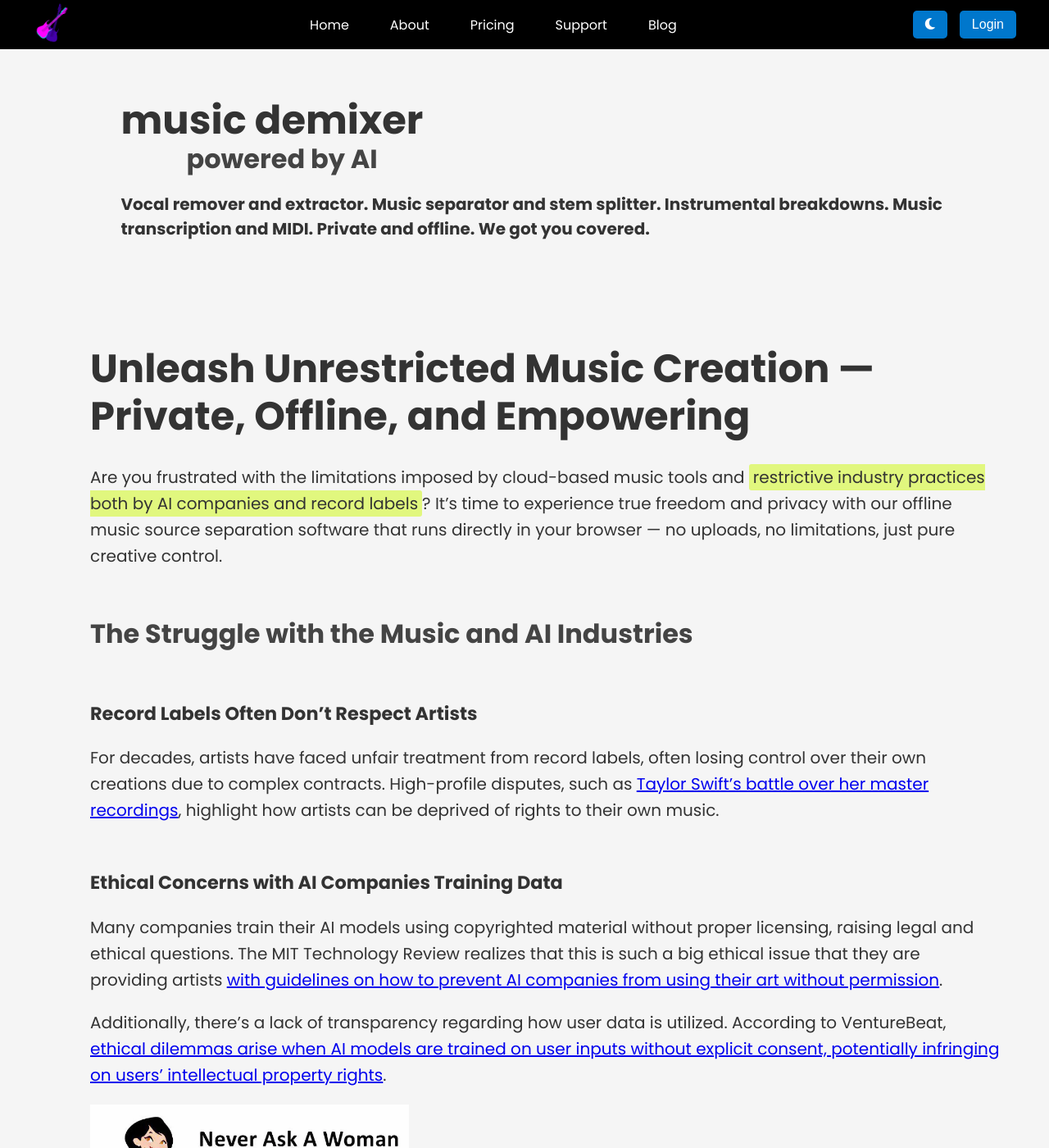
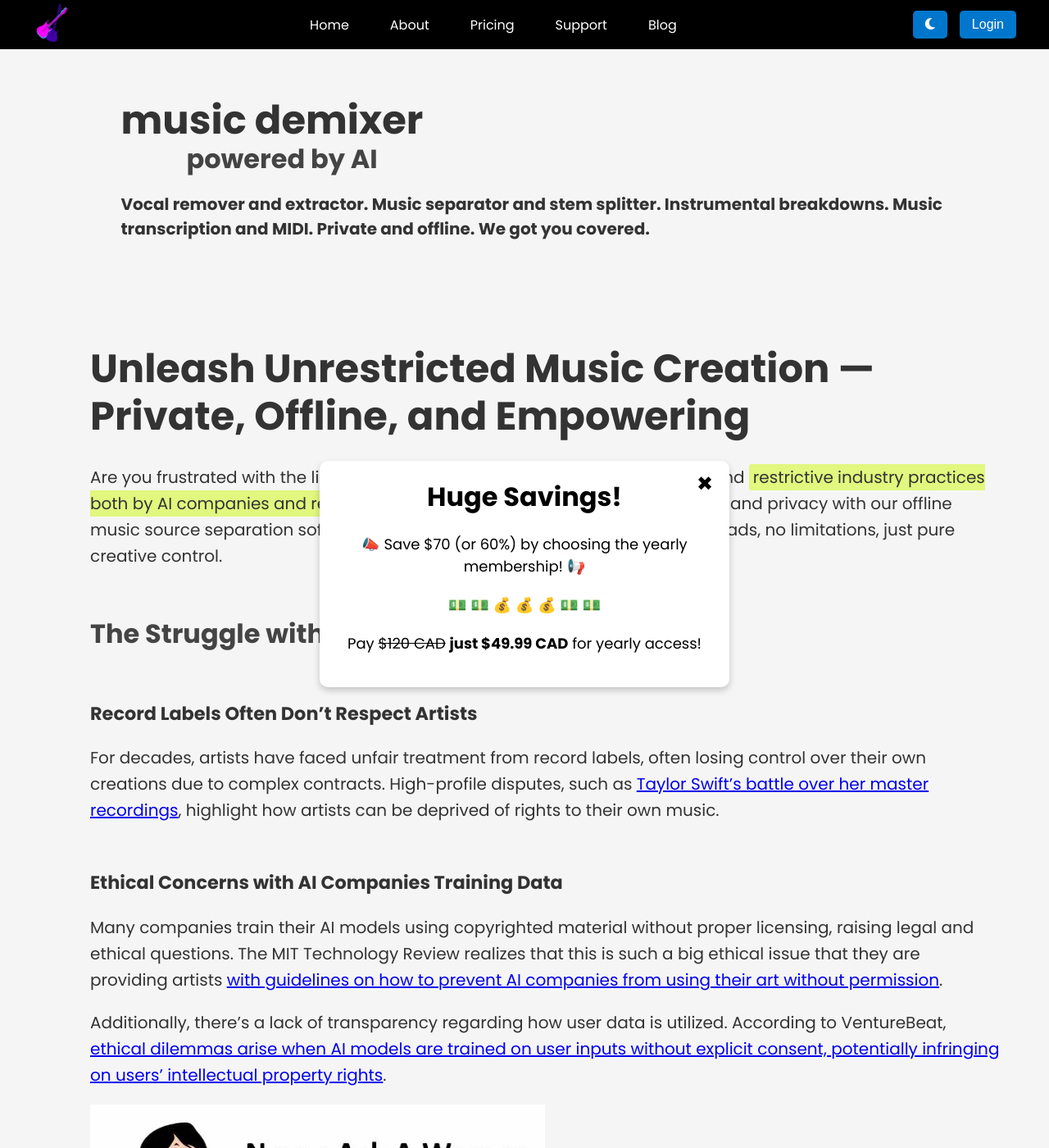
Before and after one commit to sevagh/freemusicdemixer.com, a Jekyll site: the page built from web/private-ai.md, in a window 1280 px wide and 1400 px high. Shown: the whole window at 82% size. Built offline with Jekyll 4.4.1, drawn with Linux system fonts in a browser that asks for light colours.

Commit message:
Some visual adjustments

```diff
--- a/web/_layouts/default.html
+++ b/web/_layouts/default.html
@@ -16,6 +16,15 @@
   <!-- SEO Plugin -->
   {% seo %}
 </head>
+
+<div id="popup-overlay" class="popup-overlay"></div>
+<div id="popup-banner" class="popup-banner-hidden">
+    <button class="popup-close-button" id="close-popup">✖</button>
+    <h3 class="popup-title">Huge Savings!</h3>
+    <p>📣 Save $70 (or 60%) by choosing the yearly membership! 📢</p>
+    <p>💵 💵 💰 💰 💰 💵 💵</p>
+    <p>Pay <s>$120 CAD</s> <b>just $49.99 CAD</b> for yearly access!</p>
+</div>
 
 <body>
   <header>
--- a/web/assets/css/style.scss
+++ b/web/assets/css/style.scss
@@ -258,7 +258,7 @@
 }
 
 img.responsive-img-android {
-  width: 75%; /* default width for mobile devices */
+  width: 100%; /* default width for mobile devices */
 }
 
 // Smooth scrolling
@@ -1345,6 +1345,69 @@ input[type="range"]::-moz-range-thumb {
   color: #333;
 }
 
+/* popup banner */
+.popup-banner-hidden {
+  display: none;
+}
+
+.popup-banner-shown {
+  display: flex;
+  position: fixed;
+  top: 50%;
+  left: 50%;
+  transform: translate(-50%, -50%);
+  width: auto; /* adjust width as necessary */
+  max-width: 500px; /* max-width for responsiveness */
+  background: #ffffff;
+  color: black;
+  font-size: 24px;
+  padding: 20px;
+  box-shadow: 0 4px 8px rgba(0, 0, 0, 0.2);
+  z-index: 1001;
+  flex-direction: column;
+  align-items: center;
+  border-radius: 10px;
+  text-align: center;
+}
+
+.popup-overlay {
+  position: fixed;
+  top: 0;
+  left: 0;
+  width: 100%;
+  background: rgba(0, 0, 0, 0.75);
+  z-index: 1000;
+  display: none;
+}
+
+.popup-overlay-shown {
+  display: block;
+}
+
+.popup-close-button {
+  all: unset; /* Resets all inherited styles from global button */
+  position: absolute;
+  top: 10px;
+  right: 10px;
+  cursor: pointer;
+  font-size: 24px;
+  background: none; /* Explicitly ensure no background */
+  border: none;
+  color: black; /* Set color explicitly */
+  padding: 0 10px 0 10px; /* Reset padding */
+}
+
+// now write popup-close-button hover
+.popup-close-button:hover {
+  color: red;
+  background: white;
+}
+
+.popup-title {
+  font-size: 32px;
+  margin-bottom: 20px;
+}
+
 @media (max-width: 1000px) {
   .wizard-container {
     width: 600px;
@@ -1357,7 +1420,7 @@ input[type="range"]::-moz-range-thumb {
   }
 
   img.responsive-img-android {
-    width: 25%; /* Width for larger screens */
+    width: 50%;
   }
 }
 
@@ -1387,6 +1450,10 @@ input[type="range"]::-moz-range-thumb {
 
   .wizard-container {
     width: 500px;
+  }
+
+  img.responsive-img-android {
+    width: 65%;
   }
 }
 
@@ -1434,6 +1501,10 @@ input[type="range"]::-moz-range-thumb {
   section.title-section h2 {
     margin-left: 30px;
   }
+
+  img.responsive-img-android {
+    width: 100%;
+  }
 }
 
 @media (max-width: 350px) {
--- a/web/private-ai.md
+++ b/web/private-ai.md
@@ -19,7 +19,7 @@ Many companies train their AI models using copyrighted material without proper l
 
 Additionally, there's a lack of transparency regarding how user data is utilized. According to VentureBeat, [ethical dilemmas arise when AI models are trained on user inputs without explicit consent, potentially infringing on users' intellectual property rights](https://venturebeat.com/games/how-ai-is-making-copyright-issues-more-complicated-devcom-panel/).
 
-<img alt="ai-meme" src="/assets/images/ai-meme.webp" width="35%"/>
+<img class="responsive-img-android" alt="ai-meme" src="/assets/images/ai-meme.webp" width="50%"/>
 
 Legal challenges are emerging in this space, with lawsuits highlighting the misuse of data in AI training. [This article by the Guardian](https://www.theguardian.com/technology/2024/apr/02/musicians-demand-protection-against-ai) shows that <span class="blog-highlight">major artists and musicians like Billie Eilish, Nicki Minaj, Stevie Wonder, and others are demanding protection against AI-generated music that infringes on their copyrights</span>.
 
```
Also changed, not shown: js/main.js (+22 -0 lines), web/main.js.
